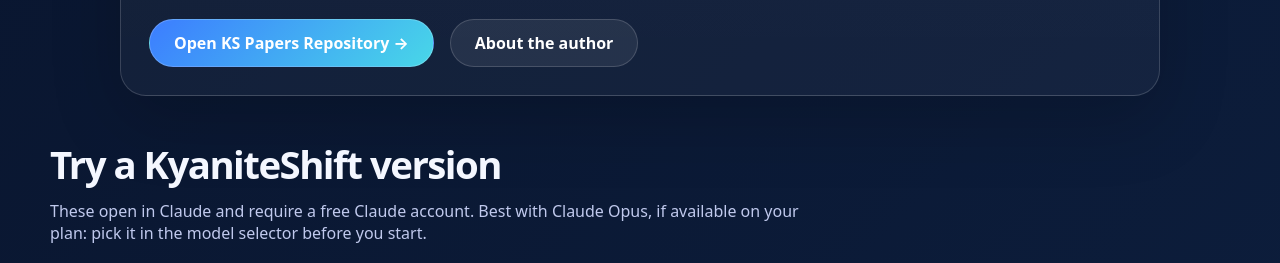
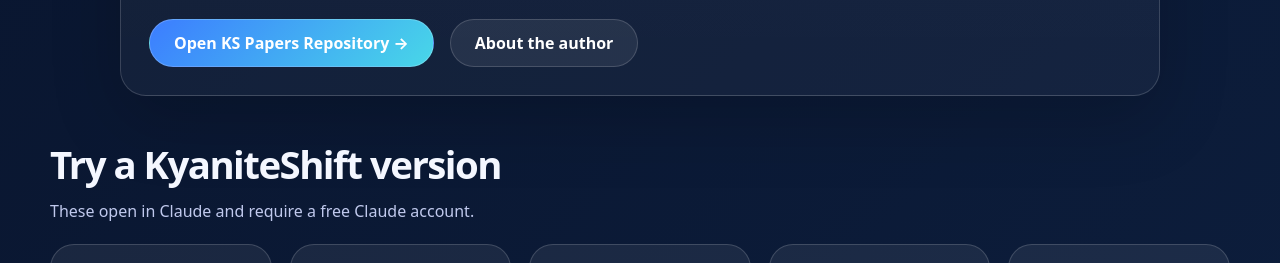
Before and after one commit to mrizek-ks/KyaniteShift, a plain HTML site: page index.html in a window 1280 px wide. Shown: the part 1664-1927 px from the top of the page. Drawn offline with Linux system fonts and the light colour scheme.

Commit message:
Revert model recommendation line
The version pages have no model picker, so the note was not actionable.

Co-Authored-By: Claude Sonnet 5.5 <noreply@anthropic.com>
Claude-Session: https://claude.ai/code/session_0153sH9QpyKMCaNZpMDCZy9J

```diff
--- a/index.html
+++ b/index.html
@@ -273,7 +273,7 @@ section{padding:42px 0}h2{font-size:clamp(1.7rem,3vw,2.5rem);letter-spacing:-.04
   <div class="buttons"><a class="btn primary" href="papers/">Open KS Papers Repository →</a><a class="btn" href="about/">About the author</a></div>
 </section>
 
-<section id="versions"><h2>Try a KyaniteShift version</h2><p class="sub">These open in Claude and require a free Claude account. Best with Claude Opus, if available on your plan: pick it in the model selector before you start.</p><div class="grid">
+<section id="versions"><h2>Try a KyaniteShift version</h2><p class="sub">These open in Claude and require a free Claude account.</p><div class="grid">
 <a href="https://claude.ai/artifact/14XVywnhCaxufe2B67e57N" class="card"><img class="gpt-img wide" src="assets/ks-main-logo.png" alt="KyaniteShift Main logo"><span class="tag">Main</span><h3>KyaniteShift Main</h3><p>Core structured clarity for complex, recurring, or poorly framed situations.</p></a>
 <a href="https://claude.ai/artifact/NGLcKXUrb4tTCnZf8Hf99G" class="card"><img class="gpt-img" src="assets/ks-ff.png" alt="KyaniteShift FF family-friendly logo"><span class="tag">Family Friendly</span><h3>KyaniteShift FF</h3><p>Gentler, accessible clarity for everyday family, friendship, learning, and general life situations.</p></a>
 <a href="https://claude.ai/artifact/KXgcfN3NYKRP9EbbG3f3wE" class="card"><img class="gpt-img" src="assets/ks-chatside.png" alt="KyaniteShift ChatSide logo"><span class="tag">ChatSide</span><h3>KyaniteShift ChatSide</h3><p>Lighter continuation for ongoing conversations where less repeated decomposition is needed.</p></a>
```
